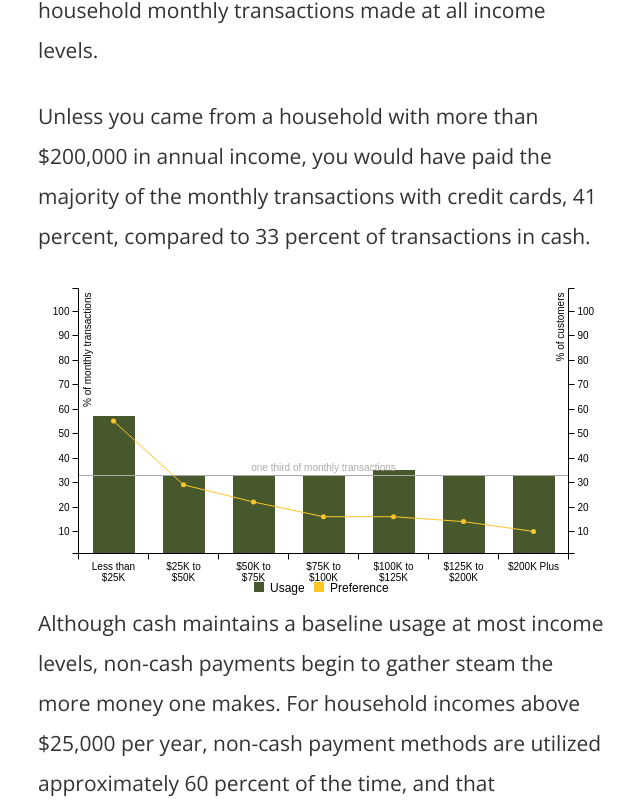
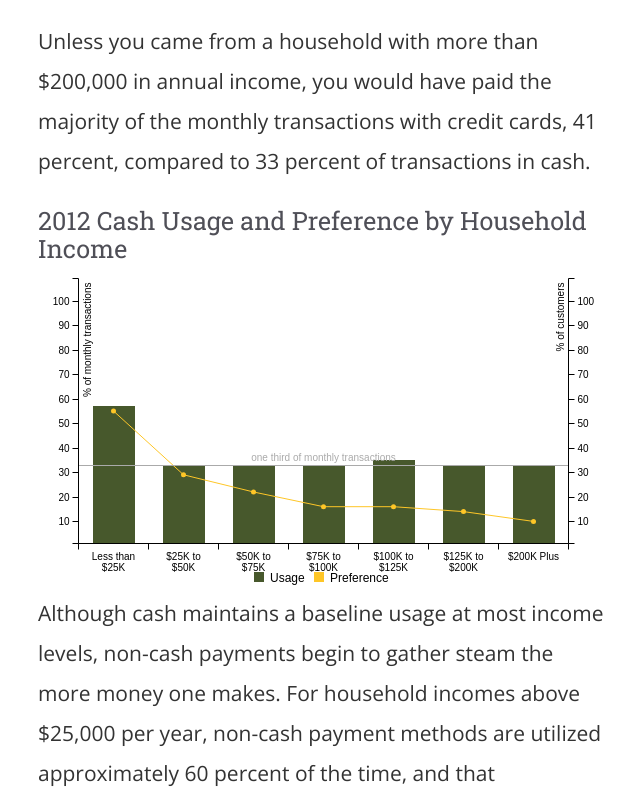
Before and after one commit to anettles1/deadpresidents, a plain HTML site: page index.html in a window 1280 px wide. Shown: the part 4038-4841 px from the top of the page, without its empty margins (317-957 px from the left). Drawn offline with nearby package versions, Linux system fonts and the light colour scheme.

Commit message:
fixed chart

```diff
--- a/index.html
+++ b/index.html
@@ -86,15 +86,12 @@
             <p>But it doesn't feel that way for many Americans. They may use cash to purchase gas, groceries and even pay their cellphone bill, but research has shown that middle- and low-income families actually wish they could pay with something else.</p>
             <h3>Cash crunch</h3>
             <p>In households that made more than $25,000 per year, cash was used for 57 percent of all transactions, but 45 percent of those households preferred to use another payment method, according to the Federal Reserve System study. This phenomenon is just as prevalent at other income levels. Whether you make 25,000 per year or more than $200,000, cash was used in at least one-third of all household monthly transactions.</p>
-            <h3>2012 Cash Usage and Preference by Household Income</h3>
-
 			<h2>No matter how much you make, you're still using cash</h2>
 			<p>Cash is still king for most American families, and its prevalence as a payment method is closely tied to one's rung on the economic ladder. The less money you make, the more likely you are to use cash as your primary payment method, according to a survey from the <a href="http://www.frbsf.org/cash/files/FedNotes_Evidence_from_DCPC.pdf">Federal Reserve System</a>.</p>
 			<p>In households that made more than $25,000 per year, fewer customers preferred cash over other payment methods, but cash was used for 57 percent of all transactions. And it's just as prevelant at other income levels. Cash was used in more than one-third of the household monthly transactions made at all income levels.</p>
 			<p>Unless you came from a household with more than $200,000 in annual income, you would have paid the majority of the monthly transactions with credit cards, 41 percent, compared to 33 percent of transactions in cash.</p>
-            <div class="charts"; id="#cashincomechart"></div>
-
-   		 	<div class="charts"; id="incomeprefchart"></div>
+   		 	 <h3>2012 Cash Usage and Preference by Household Income</h3>
+            <div id="incomeprefchart"></div>
         </div>
     	<div class="col-md-3"></div>
     </div>
```
